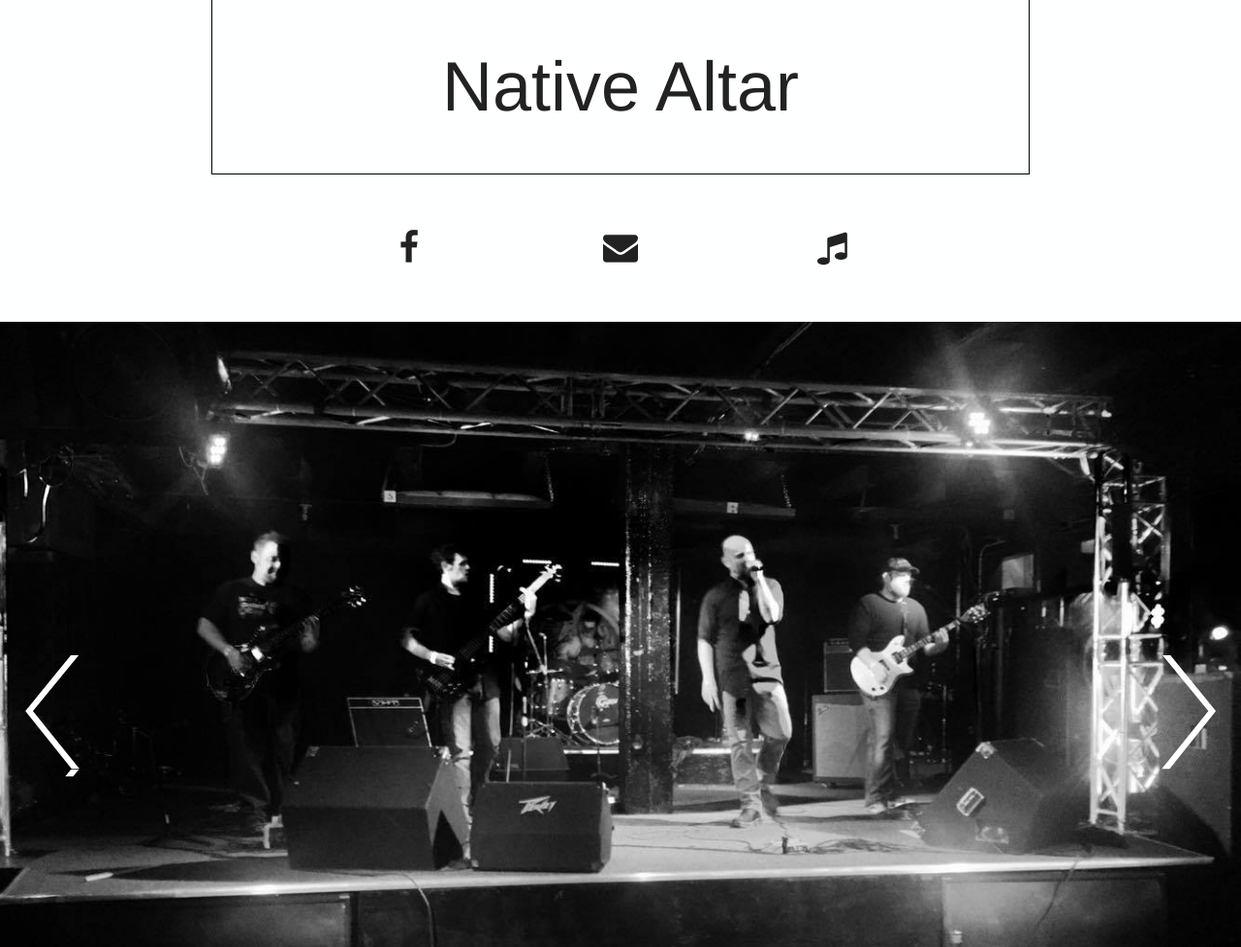
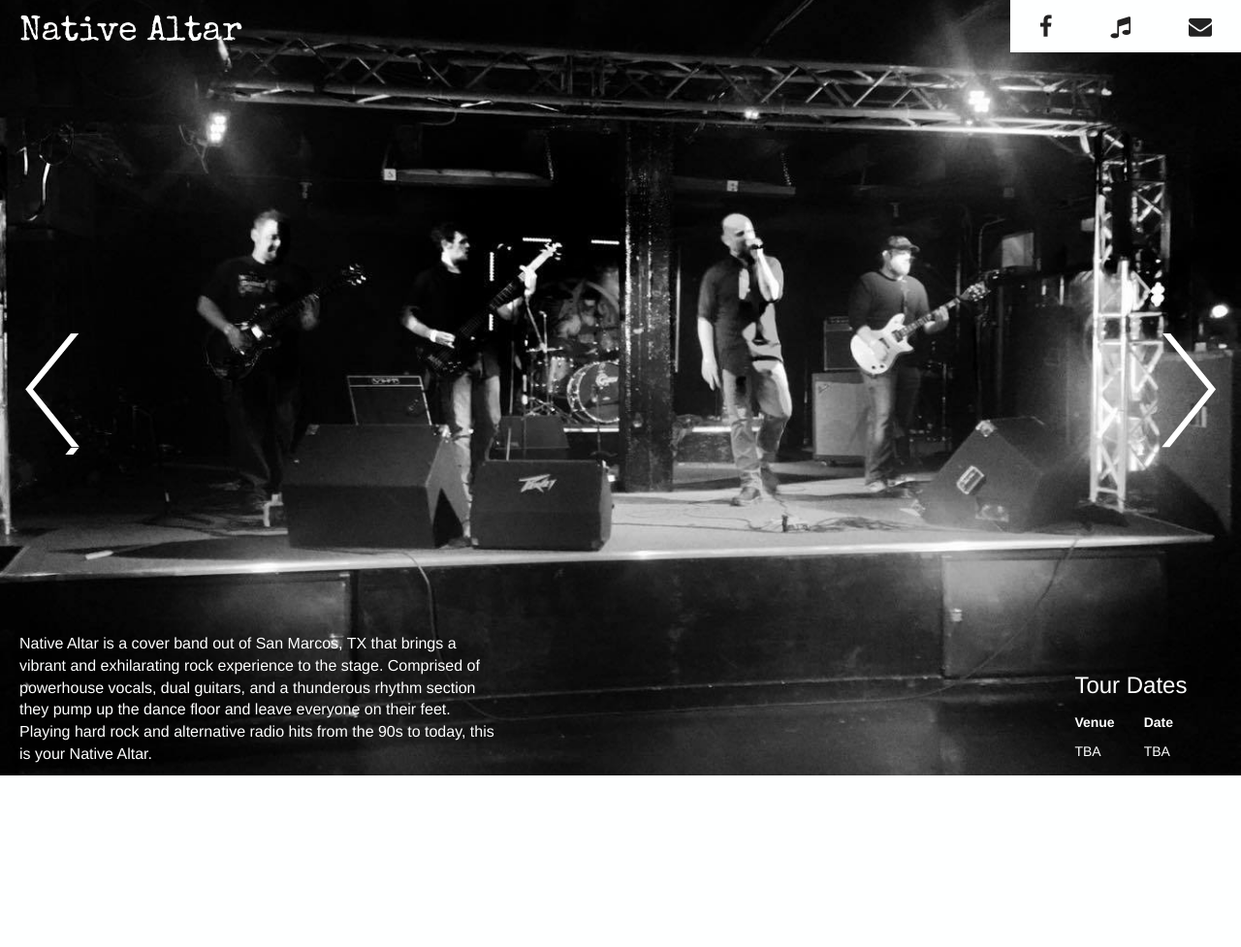
Before and after one commit to nativealtarband/nativealtarband.github.io, a website: page index.html in a window 1280 px wide. Shown: the top 977 px of the page at 97% size. After the commit the page ends 800 px from the top, so only its background shows below. Drawn offline with nearby package versions, Linux system fonts and the light colour scheme; a web font is replaced by a local one.

Commit message:
finished styling. can read csv for tour dates

```diff
--- a/index.html
+++ b/index.html
@@ -13,45 +13,7 @@
     <link rel="stylesheet" href="css/style.css" type="text/css">
   </head>
   <body>
-    <header>
-      <div class="row">
-        <div class="col-sm-8 col-sm-offset-2">
-          <h1>Native Altar</h1>
-        </div>
-      </div>
-      <div class="social row text-center">
-        <div class="col-sm-2 col-sm-offset-3 left col">
-          <a href="https://www.facebook.com/NativeAltar/">
-            <i class="fa fa-facebook"></i>
-          </a>
-        </div>
-        <div class="col-sm-2 col">
-          <a href="https://www.facebook.com/NativeAltar/">
-            <i class="fa fa-envelope"></i>
-          </a>
-        </div>
-        <div class="col-sm-2 right col">
-          <a href="https://www.reverbnation.com/nativealtar">
-            <i class="fa fa-music"></i>
-          </a>
-        </div>
-      </div>
-      <!-- <div class="description row">
-        <div class="col-sm-8 col-sm-offset-2">
-          <p>
-            Native Altar is a cover band out of San Marcos, TX that brings a vibrant and exhilarating rock experience to the stage. Comprised of powerhouse vocals, dual guitars, and a thunderous rhythm section they pump up the dance floor and leave everyone on their feet. Playing hard rock and alternative radio hits from the 90s to today, this is your Native Altar.
-          </p>
-        </div>
-      </div> -->
-      <!-- <nav class="navbar navbar-default" role="navigation">
-        <div class="container-fluid">
-
-            <a href="https://www.facebook.com/NativeAltar/">
-              <i class="fa fa-facebook"></i>
-            </a>
-        </div>
-      </nav> -->
-    </header>
+    <div id="primary">
       <ul class="bxslider">
         <li><div class="background" style="background-image:url(css/images/native-altar-on-stage.jpg)"></div></li>
         <li><div class="background" style="background-image:url(css/images/native-altar-bassist-guitarist.jpg)"></div></li>
@@ -61,24 +23,60 @@
         <li><div class="background" style="background-image:url(css/images/native-altar-singer-3.jpg)"></div></li>
         <li><div class="background" style="background-image:url(css/images/native-altar-singer-drummer.jpg)"></div></li>
       </ul>
-    <!-- <div class="description row">
-      <div class="col-sm-8 col-sm-offset-2">
-        <p>
+      <nav class="navbar">
+        <div class="navbar-header">
+          <button type="button" class="navbar-toggle collapsed" data-toggle="collapse" data-target="#bs-example-navbar-collapse-1" aria-expanded="false">
+            <span class="sr-only">Toggle navigation</span>
+            <span class="icon-bar"></span>
+            <span class="icon-bar"></span>
+            <span class="icon-bar"></span>
+          </button>
+          <h1>Native Altar</h1>
+        </div>
+
+        <div class="collapse navbar-collapse" id="bs-example-navbar-collapse-1">
+          <ul class="nav navbar-nav navbar-right">
+            <li>
+              <a href="https://www.facebook.com/NativeAltar/">
+                <i class="fa fa-facebook"></i>
+              </a>
+            </li>
+            <li>
+              <a href="https://www.reverbnation.com/nativealtar">
+                <i class="fa fa-music"></i>
+              </a>
+            </li>
+            <li>
+              <a href="https://www.facebook.com/NativeAltar/">
+                <i class="fa fa-envelope"></i>
+              </a>
+            </li>
+          </ul>
+        </div>
+      </nav>
+
+      <p id="description">
         Native Altar is a cover band out of San Marcos, TX that brings a vibrant and exhilarating rock experience to the stage. Comprised of powerhouse vocals, dual guitars, and a thunderous rhythm section they pump up the dance floor and leave everyone on their feet. Playing hard rock and alternative radio hits from the 90s to today, this is your Native Altar.
       </p>
+
+      <div id="tour-dates">
+        <h3 class="header">Tour Dates</h3>
+        <table>
+          <thead>
+            <tr>
+              <th>
+                Venue
+              </th>
+              <th>
+                Date
+              </th>
+            </tr>
+          </thead>
+          <tbody>
+          </tbody>
+        </table>
       </div>
     </div>
-    <div class="description row">
-      <div class="col-sm-6 col-sm-offset-3">
-        <iframe width="100%" height="265" scrolling="no" frameborder="no" src="https://www.reverbnation.com/widget_code/html_widget/nativealtar?widget_id=55&pwc[included_songs]=1&context_type=page_object&pwc[size]=small" style="width:0px;min-width:100%;max-width:100%;"></iframe>
-      </div>
-    </div>
-    <footer>
-      <p class="text-center">
-        © 2017 Native Altar | All Rights Reserved
-      </p>
-    </footer> -->
-
     <script type="text/javascript" src="https://ajax.googleapis.com/ajax/libs/jquery/2.1.4/jquery.min.js"></script>
     <script src="https://maxcdn.bootstrapcdn.com/bootstrap/3.3.6/js/bootstrap.min.js" integrity="sha384-0mSbJDEHialfmuBBQP6A4Qrprq5OVfW37PRR3j5ELqxss1yVqOtnepnHVP9aJ7xS" crossorigin="anonymous"></script>
     <script type="text/javascript" src="js/jquery.bxslider.min.js"></script>
--- a/js/script.min.js
+++ b/js/script.min.js
@@ -1 +1 @@
-$(document).ready(function(){function e(){$(".bx-wrapper, .bx-viewport, .bxslider, .background").css({height:$(window).height()-$(".navbar").height()})}$(".bxslider").bxSlider({auto:!1,infiniteLoop:!0,pager:!1,mode:"fade",adaptiveHeight:!1,adaptiveHeightSpeed:500}),e(),$(window).resize(function(){e()})});
+$(document).ready(function(){function e(){$(".bx-wrapper, .bx-viewport, .bxslider, .background").css({height:$(window).height()})}function t(e){var t=e.split(/\r\n|\n/),i=(t[0].split(","),$("#tour-dates table tbody"));if(t.length>1)for(var a=1;a<t.length;a++){var o=t[a].split(",");n(i,o)}else n(i,["TBA","TBA"])}function n(e,t){var n=$("<tr>");n.append($("<td>").text(t[0])),n.append($("<td>").text(t[1])),e.append(n)}$(".bxslider").bxSlider({auto:!1,infiniteLoop:!0,pager:!1,mode:"fade",adaptiveHeight:!1,adaptiveHeightSpeed:500}),e(),$(window).resize(function(){e()}),$.ajax({type:"GET",url:"../tour-dates.csv",dataType:"text",success:function(e){t(e)},error:function(e){console.log(e)}})});
--- a/sass/config/_style.scss
+++ b/sass/config/_style.scss
@@ -22,8 +22,10 @@ html{
   }
 }
 
-h1 {
-  text-align: center;
+h1, h2, h3, h4, h5, h6 {
+  padding: 0;
+  margin: 0;
+  color: $white;
 }
 
 .background {
@@ -32,80 +34,42 @@ h1 {
   background-repeat: no-repeat;
   background-position: center center;
   background-attachment: scroll;
-  // background-image: url('images/native-altar-on-stage.jpg');
-}
-//
-h1, h2, h3, h4, h5, h6 {
-  padding: 0;
-  margin: 0;
-  color: $white;
-//   line-height: 1.4;
-//   font-family: $josefin;
-//   @include rem-fallback(padding-bottom, 1.5);
 }
 
-header {
-  background: #feffff;
+#primary {
+  position: relative;
   h1 {
-    color: #222222;
-    // font-size: 64px;
-    padding: 50px 0;
-    font-size: 72px;
-
-    font-family: $montserrat;
-    // font-family: $elite;
-    border: 1px solid black;
-    border-top: 0;
-  }
-  .navbar {
-    background: #feffff;
-    border: 0;
+    position: absolute;
+    top: 15px;
+    left: 20px;
+    font-family: $elite;
   }
 }
 
-// h2 {
-//   font-size: 3em;
-//   letter-spacing: 5px;
-// }
-//
-// p {
-//   line-height: 1.4;
-//   font-size: 1.8em;
-//   font-family: $cmu;
-//   color: $black;
-//   letter-spacing: 1px;
-//   margin: 0;
-// }
-//
-a, i {
-  transition: all 0.3s ease;
-  color: $black;
-  cursor: pointer;
+.navbar {
+  background: transparent;
+  position: absolute;
+  top: 0;
+  left: 0;
+  width: 100%;
+  border: 0;
+  .navbar-right { background: $white; }
 
-  &:visited,
-  &:focus,
-  &:hover {
-    text-decoration:none;
-  }
+  .navbar-toggle .icon-bar { background-color: $white; }
 
-  &:hover {
-    color: $red;
-  }
+  .nav > li > a {
+    font-size: 24px;
+    padding: 15px 30px!important;
+    color: $black;
 
-  &:active {
-    color: darken($red, 10);
-  }
-}
+    &:hover {
+      background: $red;
+      color: $white;
+    }
 
-.navbar { margin: 0; }
-
-.social {
-  .col {
-    padding: 50px 0;
-    a {
-      // border-bottom: 0;
-      // border-top: 0;
-      font-size: 36px;
+    &:active {
+      background: darken($red, 10);
+      color: $white;
     }
   }
 }
@@ -131,13 +95,38 @@ a, i {
   }
 }
 
-.description {
-  p {
-    margin: 0;
-    font-family: $openSans;
-    font-size: 16px;
-    padding: 50px;
-    border: 1px solid $black;
-    border-bottom: 0;
+#description {
+  position: absolute;
+  bottom: 10px;
+  max-width: 500px;
+  left: 20px;
+  color: #feffff;
+  font-size: 16px;
+  margin: 0;
+  @include mobile {
+    position: initial;
+    color: $black;
+    padding: 30px 10px;
   }
 }
+
+#tour-dates {
+  position: absolute;
+  bottom: 10px;
+  right: 40px;
+  color: $white;
+  @include mobile {
+    position: initial;
+    color: $black;
+    padding: 30px 10px;
+    .header { color: $black; }
+  }
+
+  .header {
+    padding-bottom: 10px;
+  }
+
+  th, td {
+    padding: 5px 30px 5px 0;
+  }
+}
--- a/scripts/main.js
+++ b/scripts/main.js
@@ -1,7 +1,7 @@
 $(document).ready(function(){
   function fullscreen(){
     $('.bx-wrapper, .bx-viewport, .bxslider, .background').css({
-      height: ($(window).height() - $('.navbar').height())
+      height: $(window).height()
     });
   }
 
@@ -20,4 +20,36 @@ $(document).ready(function(){
   $(window).resize(function() {
     fullscreen();
   });
+
+  function processData(allText) {
+    var allTextLines = allText.split(/\r\n|\n/);
+    var headers = allTextLines[0].split(',');
+    var lines = [];
+
+    var $table = $('#tour-dates table tbody');
+    if (allTextLines.length > 1) {
+      for (var i = 1; i < allTextLines.length; i++) {
+        var data = allTextLines[i].split(',');
+        addRow($table, data);
+      }
+    } else {
+      addRow($table, ['TBA', 'TBA']);
+    }
+  }
+
+  function addRow(table, data) {
+    var $tr = $('<tr>');
+    $tr.append($('<td>').text(data[0]));
+    $tr.append($('<td>').text(data[1]));
+    table.append($tr);
+  }
+
+  $.ajax({
+    type: "GET",
+    url: "../tour-dates.csv",
+    dataType: "text",
+    success: function(data) { processData(data); },
+    error: function(err) { console.log(err); }
+  });
+
 });
--- /dev/null
+++ b/tour-dates.csv
@@ -0,0 +1 @@
+venue,date
```
Also changed, not shown: css/style.css. Lines whose indentation alone changed are shown as unchanged.
